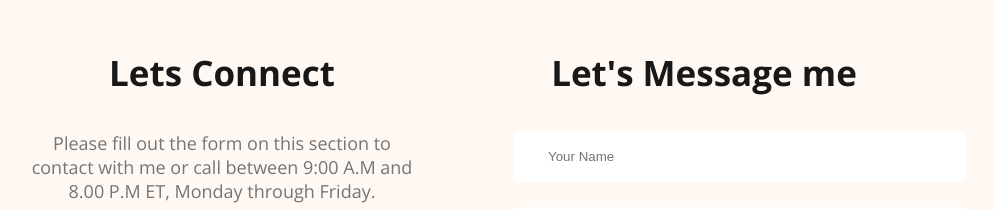
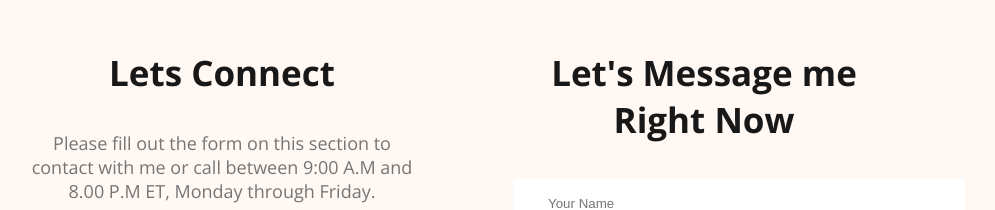
Before and after one commit to IftekharHamim/webdeveloper-portfolio, a plain HTML site: page index.html in a window 1280 px wide. Shown: the part 3373-3583 px from the top of the page, without its empty margins (177-1172 px from the left). Drawn offline with nearby package versions, Linux system fonts and the light colour scheme.

Commit message:
updated the footer message

```diff
--- a/index.html
+++ b/index.html
@@ -153,7 +153,7 @@
             </div>
         </div>
         <div class="footer_column">
-            <h3 class="section_title">Let's Message me</h3>
+            <h3 class="section_title">Let's Message me Right Now</h3>
             <form class="contact">
                 <input type="text" placeholder="Your Name">
                 <input type="email" placeholder="Your Email">
```
